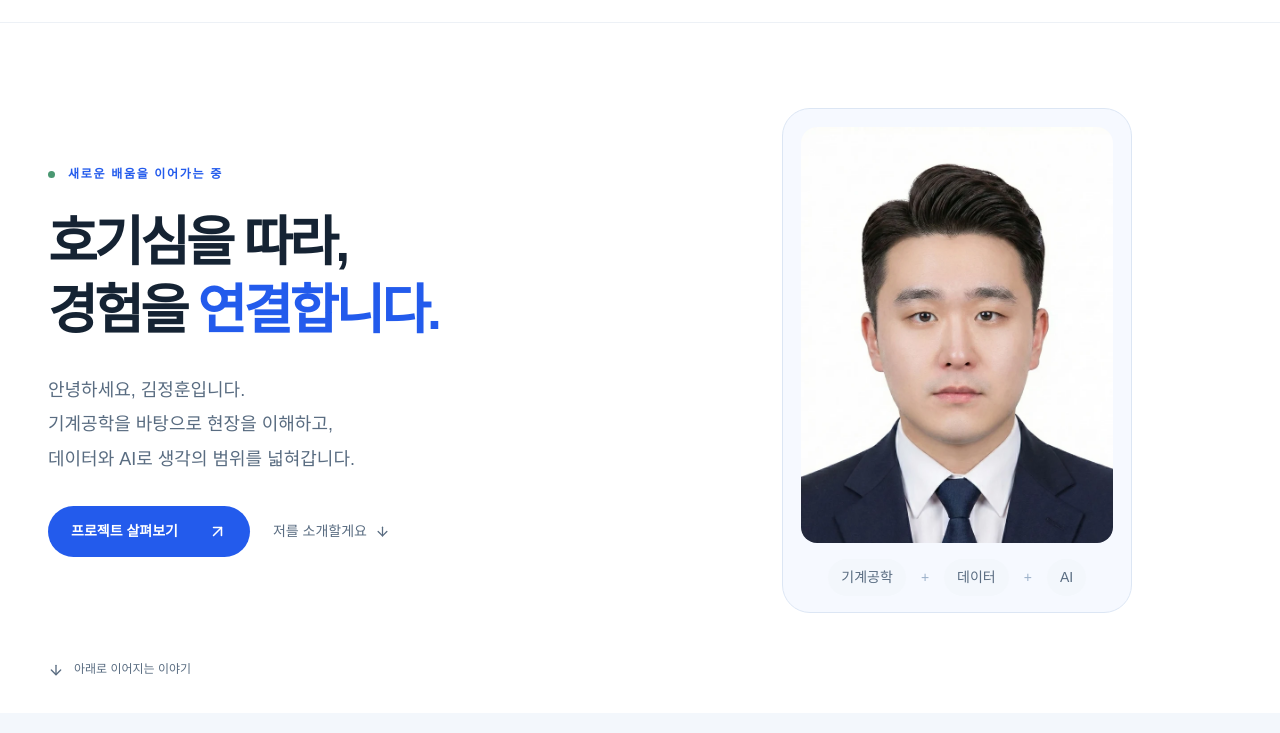
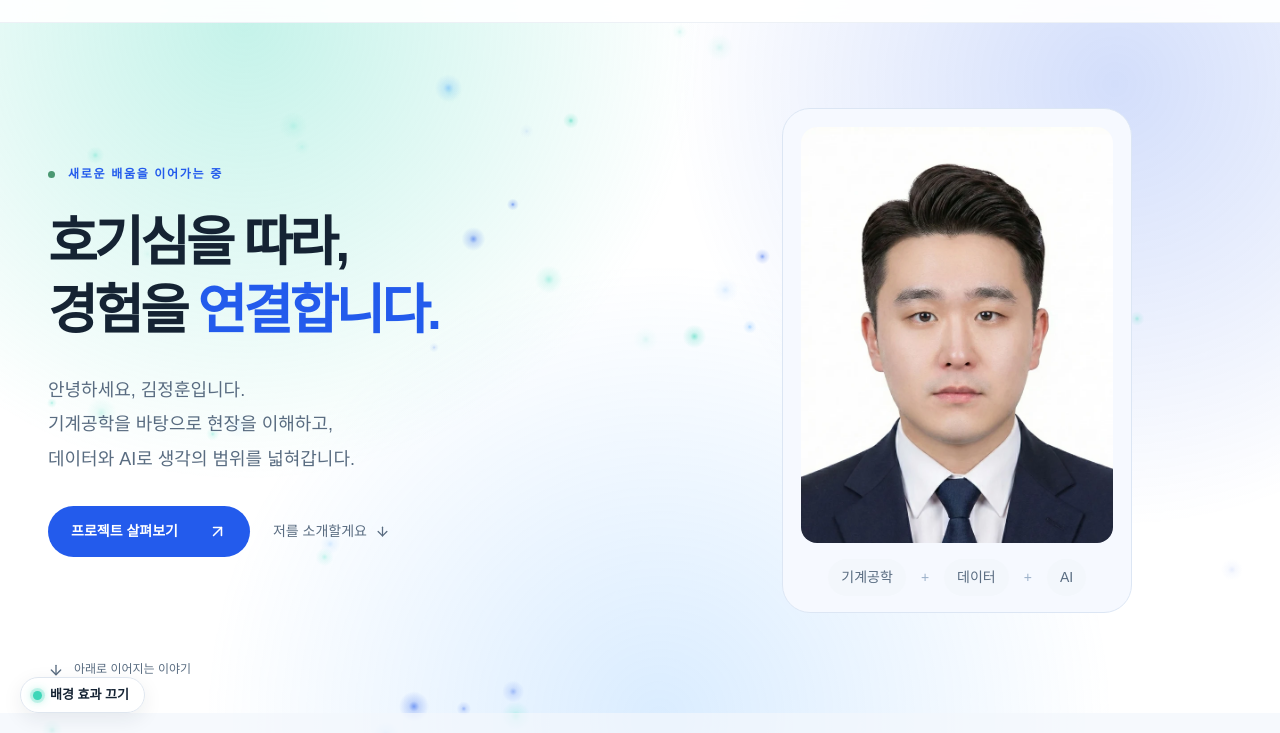
Before and after one commit to kjh5647/portfolio, a plain HTML site: page index.html in a window 1280 px wide. Shown: the part 67-800 px from the top of the page. Drawn offline with Linux system fonts and the light colour scheme.

Commit message:
Add aurora background, floating particles and cursor light with toggle
- assets/fx.css, assets/fx.js: mint/blue aurora, light particles (canvas),
  cursor-following spotlight, and an on/off button that remembers the choice
- Starts off for visitors with reduced-motion enabled; pauses when tab is hidden
- Linked from all 8 pages

Co-Authored-By: Claude Opus 5.5 <noreply@anthropic.com>
Claude-Session: https://claude.ai/code/session_01LDgxFXbok7FA1yX9zYFV9R

```diff
--- /dev/null
+++ b/assets/fx.css
@@ -0,0 +1,115 @@
+/* ── 배경 효과: 민트·블루 오로라 / 떠다니는 빛 입자 / 마우스 조명 ──
+   fx.js가 레이어를 만들고, <html>에 .fx-on 클래스를 붙였을 때만 보입니다. */
+
+:root {
+  --fx-mint: 62, 214, 184;   /* 민트 */
+  --fx-blue: 35, 91, 236;    /* 사이트 기본 파랑(#235bec) */
+  --fx-sky: 86, 170, 255;    /* 하늘색 */
+}
+
+.fx-aurora,
+.fx-particles,
+.fx-spotlight {
+  position: fixed;
+  inset: 0;
+  pointer-events: none;
+  opacity: 0;
+  transition: opacity .8s ease;
+}
+
+/* 본문 뒤에 깔리는 레이어 */
+.fx-aurora,
+.fx-particles { z-index: -1; }
+
+.fx-on .fx-aurora,
+.fx-on .fx-particles { opacity: 1; }
+
+/* 오로라: 큰 원형 그라데이션 3개가 천천히 흘러다님 */
+.fx-aurora { overflow: hidden; }
+.fx-aurora i {
+  position: absolute;
+  width: 70vmax;
+  height: 70vmax;
+  border-radius: 50%;
+  will-change: transform;
+}
+.fx-aurora i:nth-child(1) {
+  top: -30vmax; left: -20vmax;
+  background: radial-gradient(closest-side, rgba(var(--fx-mint), .30), rgba(var(--fx-mint), 0));
+  animation: fx-drift-a 26s ease-in-out infinite alternate;
+}
+.fx-aurora i:nth-child(2) {
+  top: -25vmax; right: -25vmax;
+  background: radial-gradient(closest-side, rgba(var(--fx-blue), .20), rgba(var(--fx-blue), 0));
+  animation: fx-drift-b 32s ease-in-out infinite alternate;
+}
+.fx-aurora i:nth-child(3) {
+  bottom: -35vmax; left: 15vmax;
+  background: radial-gradient(closest-side, rgba(var(--fx-sky), .22), rgba(var(--fx-sky), 0));
+  animation: fx-drift-c 38s ease-in-out infinite alternate;
+}
+html:not(.fx-on) .fx-aurora i { animation-play-state: paused; }
+@keyframes fx-drift-a { to { transform: translate(28vw, 22vh) scale(1.15) rotate(25deg); } }
+@keyframes fx-drift-b { to { transform: translate(-30vw, 30vh) scale(.9) rotate(-20deg); } }
+@keyframes fx-drift-c { to { transform: translate(22vw, -28vh) scale(1.2) rotate(15deg); } }
+
+/* 마우스 조명: 본문 위에 아주 옅게 겹침 (글자 가독성 유지) */
+.fx-spotlight {
+  z-index: 25;
+  mix-blend-mode: multiply;
+  background: radial-gradient(
+    420px circle at var(--fx-x, 50%) var(--fx-y, 40%),
+    rgba(var(--fx-mint), .16),
+    rgba(var(--fx-blue), .07) 45%,
+    rgba(var(--fx-blue), 0) 70%
+  );
+}
+.fx-on.fx-pointer .fx-spotlight { opacity: 1; }
+
+/* 효과가 켜져 있을 때 넓은 띠 배경을 반투명하게 → 오로라가 비침 */
+.fx-on .intro-band       { background: rgba(243, 247, 252, .72); }
+.fx-on .skills-band      { background: rgba(244, 247, 252, .72); }
+.fx-on .credentials-band { background: rgba(248, 250, 253, .72); }
+.fx-on .automation-band  { background: rgba(255, 248, 239, .78); }
+
+/* 효과 켜기/끄기 버튼 */
+.fx-toggle {
+  position: fixed;
+  left: 20px;
+  bottom: 20px;
+  z-index: 40;
+  display: inline-flex;
+  align-items: center;
+  gap: 8px;
+  padding: 9px 15px 9px 12px;
+  border: 1px solid var(--border, #dfe6ef);
+  border-radius: 999px;
+  background: rgba(255, 255, 255, .88);
+  -webkit-backdrop-filter: blur(10px);
+  backdrop-filter: blur(10px);
+  color: var(--ink, #152333);
+  font: 600 13px/1.2 Pretendard, "Noto Sans KR", "Malgun Gothic", sans-serif;
+  box-shadow: 0 6px 20px rgba(21, 35, 51, .08);
+  cursor: pointer;
+  transition: transform .2s ease, box-shadow .2s ease;
+}
+.fx-toggle:hover { transform: translateY(-1px); box-shadow: 0 10px 26px rgba(21, 35, 51, .12); }
+.fx-toggle:focus-visible { outline: 2px solid var(--ring, #235bec); outline-offset: 3px; }
+.fx-toggle .fx-dot {
+  width: 9px; height: 9px; border-radius: 50%;
+  background: #b7c2cf;
+  transition: background .3s ease, box-shadow .3s ease;
+}
+.fx-on .fx-toggle .fx-dot {
+  background: rgb(var(--fx-mint));
+  box-shadow: 0 0 0 3px rgba(var(--fx-mint), .22), 0 0 10px rgba(var(--fx-mint), .8);
+}
+
+@media (max-width: 640px) {
+  .fx-toggle { left: 12px; bottom: 12px; padding: 8px 12px 8px 10px; font-size: 12px; }
+  .fx-aurora i { width: 95vmax; height: 95vmax; }
+}
+
+@media print {
+  .fx-aurora, .fx-particles, .fx-spotlight, .fx-toggle { display: none !important; }
+}
--- /dev/null
+++ b/assets/fx.js
@@ -0,0 +1,127 @@
+/* 배경 효과: 민트·블루 오로라, 떠다니는 빛 입자, 마우스 조명, 켜기/끄기 버튼
+   - 선택은 브라우저에 기억됩니다(가능할 때만).
+   - '동작 줄이기' 설정을 켠 사용자는 기본으로 꺼진 상태로 시작합니다.
+   - 탭이 숨겨지거나 효과를 끄면 애니메이션을 멈춰 배터리를 아낍니다. */
+(() => {
+  const root = document.documentElement;
+  const KEY = 'portfolio-fx';
+  const reduceMotion = matchMedia('(prefers-reduced-motion: reduce)').matches;
+  const finePointer = matchMedia('(hover: hover) and (pointer: fine)').matches;
+
+  const readPref = () => { try { return localStorage.getItem(KEY); } catch (e) { return null; } };
+  const savePref = (v) => { try { localStorage.setItem(KEY, v); } catch (e) { /* 저장 불가 환경 무시 */ } };
+
+  /* ── 레이어 만들기 ── */
+  const aurora = document.createElement('div');
+  aurora.className = 'fx-aurora';
+  aurora.setAttribute('aria-hidden', 'true');
+  aurora.innerHTML = '<i></i><i></i><i></i>';
+
+  const canvas = document.createElement('canvas');
+  canvas.className = 'fx-particles';
+  canvas.setAttribute('aria-hidden', 'true');
+
+  const spotlight = document.createElement('div');
+  spotlight.className = 'fx-spotlight';
+  spotlight.setAttribute('aria-hidden', 'true');
+
+  const button = document.createElement('button');
+  button.type = 'button';
+  button.className = 'fx-toggle';
+  button.innerHTML = '<span class="fx-dot" aria-hidden="true"></span><span class="fx-label"></span>';
+  const label = button.querySelector('.fx-label');
+
+  document.body.prepend(aurora, canvas);
+  document.body.append(spotlight, button);
+
+  /* ── 빛 입자 ── */
+  const ctx = canvas.getContext('2d');
+  const COLORS = ['62,214,184', '35,91,236', '86,170,255', '120,230,210'];
+  let W = 0, H = 0, dpr = 1, particles = [], raf = 0, running = false;
+
+  const makeParticle = (anywhere) => ({
+    x: Math.random() * W,
+    y: anywhere ? Math.random() * H : H + 20,
+    r: 1.2 + Math.random() * 2.6,              // 크기
+    vy: -(0.12 + Math.random() * 0.35),        // 위로 천천히
+    vx: (Math.random() - 0.5) * 0.15,
+    swing: Math.random() * Math.PI * 2,        // 좌우 흔들림 위상
+    swingSpeed: 0.004 + Math.random() * 0.008,
+    twinkle: Math.random() * Math.PI * 2,      // 반짝임 위상
+    color: COLORS[(Math.random() * COLORS.length) | 0],
+  });
+
+  const resize = () => {
+    dpr = Math.min(window.devicePixelRatio || 1, 2);
+    W = window.innerWidth; H = window.innerHeight;
+    canvas.width = W * dpr; canvas.height = H * dpr;
+    canvas.style.width = W + 'px'; canvas.style.height = H + 'px';
+    ctx.setTransform(dpr, 0, 0, dpr, 0, 0);
+    const target = Math.round(Math.min(70, Math.max(22, (W * H) / 24000)));
+    while (particles.length < target) particles.push(makeParticle(true));
+    particles.length = target;
+  };
+
+  const draw = () => {
+    ctx.clearRect(0, 0, W, H);
+    for (const p of particles) {
+      p.swing += p.swingSpeed;
+      p.twinkle += 0.02;
+      p.x += p.vx + Math.sin(p.swing) * 0.25;
+      p.y += p.vy;
+      if (p.y < -20 || p.x < -20 || p.x > W + 20) Object.assign(p, makeParticle(false));
+
+      const a = 0.35 + Math.sin(p.twinkle) * 0.25;   // 0.10 ~ 0.60
+      const glow = p.r * 4;
+      const g = ctx.createRadialGradient(p.x, p.y, 0, p.x, p.y, glow);
+      g.addColorStop(0, `rgba(${p.color},${a})`);
+      g.addColorStop(0.35, `rgba(${p.color},${a * 0.35})`);
+      g.addColorStop(1, `rgba(${p.color},0)`);
+      ctx.fillStyle = g;
+      ctx.beginPath(); ctx.arc(p.x, p.y, glow, 0, Math.PI * 2); ctx.fill();
+    }
+    raf = requestAnimationFrame(draw);
+  };
+
+  const start = () => { if (running) return; running = true; raf = requestAnimationFrame(draw); };
+  const stop = () => { running = false; cancelAnimationFrame(raf); };
+
+  /* ── 마우스 조명 ── */
+  let mx = 0, my = 0, sx = 0, sy = 0, lightRaf = 0;
+  const follow = () => {
+    sx += (mx - sx) * 0.12; sy += (my - sy) * 0.12;   // 부드럽게 따라옴
+    spotlight.style.setProperty('--fx-x', sx + 'px');
+    spotlight.style.setProperty('--fx-y', sy + 'px');
+    lightRaf = Math.abs(mx - sx) + Math.abs(my - sy) > 0.5 ? requestAnimationFrame(follow) : 0;
+  };
+  if (finePointer) {
+    window.addEventListener('pointermove', (e) => {
+      mx = e.clientX; my = e.clientY;
+      if (!root.classList.contains('fx-pointer')) { sx = mx; sy = my; root.classList.add('fx-pointer'); }
+      if (!lightRaf && root.classList.contains('fx-on')) lightRaf = requestAnimationFrame(follow);
+    }, { passive: true });
+    document.addEventListener('pointerleave', () => root.classList.remove('fx-pointer'));
+  }
+
+  /* ── 켜기/끄기 ── */
+  let enabled;
+  const apply = (on) => {
+    enabled = on;
+    root.classList.toggle('fx-on', on);
+    label.textContent = on ? '배경 효과 끄기' : '배경 효과 켜기';
+    button.setAttribute('aria-pressed', String(on));
+    button.setAttribute('aria-label', on ? '배경 효과 끄기' : '배경 효과 켜기');
+    if (on && !document.hidden) start(); else { stop(); ctx.clearRect(0, 0, W, H); }
+  };
+
+  button.addEventListener('click', () => { apply(!enabled); savePref(enabled ? 'on' : 'off'); });
+  document.addEventListener('visibilitychange', () => {
+    if (document.hidden) stop(); else if (enabled) start();
+  });
+  let resizeTimer;
+  window.addEventListener('resize', () => { clearTimeout(resizeTimer); resizeTimer = setTimeout(resize, 150); });
+
+  resize();
+  const pref = readPref();
+  apply(pref ? pref === 'on' : !reduceMotion);
+})();
--- a/index.html
+++ b/index.html
@@ -1,5 +1,5 @@
 <!doctype html>
-<html lang="ko"><head><meta charset="utf-8"><meta name="viewport" content="width=device-width, initial-scale=1"><title>김정훈 | 호기심을 따라, 경험을 연결합니다</title><meta name="description" content="기계공학, 데이터 분석, AI와 소프트웨어. 김정훈의 프로젝트와 배움, 현장 경험을 소개합니다."><link rel="stylesheet" href="./assets/style.css"><script defer src="./assets/site.js"></script></head><body><a class="skip-link" href="#main-content">본문으로 건너뛰기</a>
+<html lang="ko"><head><meta charset="utf-8"><meta name="viewport" content="width=device-width, initial-scale=1"><title>김정훈 | 호기심을 따라, 경험을 연결합니다</title><meta name="description" content="기계공학, 데이터 분석, AI와 소프트웨어. 김정훈의 프로젝트와 배움, 현장 경험을 소개합니다."><link rel="stylesheet" href="./assets/style.css"><link rel="stylesheet" href="./assets/fx.css"><script defer src="./assets/site.js"></script><script defer src="./assets/fx.js"></script></head><body><a class="skip-link" href="#main-content">본문으로 건너뛰기</a>
 <header class="site-header"><a class="brand" href="#top" aria-label="김정훈 포트폴리오 홈"><span class="brand-mark">J.</span>김정훈<span class="brand-sub">포트폴리오</span></a><nav aria-label="주 메뉴"><a href="#about">소개</a><a href="#projects">프로젝트</a><a href="#ai-automation">AI 자동화</a><a href="#evidence">자격·수상</a></nav><a class="header-contact" href="#contact">연락하기 <svg xmlns="http://www.w3.org/2000/svg" width="16" height="16" viewBox="0 0 24 24" fill="none" stroke="currentColor" stroke-width="2" stroke-linecap="round" stroke-linejoin="round" class="lucide lucide-arrow-up-right" aria-hidden="true"><path d="M7 7h10v10"></path><path d="M7 17 17 7"></path></svg></a></header>
 <div id="reading-progress" aria-hidden="true" style="transform: scaleX(0.197134);"></div>
 <div id="top"></div>
--- a/projects/ai-workflow/index.html
+++ b/projects/ai-workflow/index.html
@@ -1,5 +1,5 @@
 <!doctype html>
-<html lang="ko"><head><meta charset="utf-8"><meta name="viewport" content="width=device-width, initial-scale=1"><title>반복은 자동화하고, 배움은 연결하고 | 김정훈</title><meta name="description" content="채용·뉴스·논문을 모아 정리하고, Obsidian을 제2의 두뇌로 쓰는 개인 지식 시스템을 구축했습니다."><link rel="stylesheet" href="../../assets/style.css"><script defer src="../../assets/site.js"></script></head><body><a class="skip-link" href="#main-content">본문으로 건너뛰기</a>
+<html lang="ko"><head><meta charset="utf-8"><meta name="viewport" content="width=device-width, initial-scale=1"><title>반복은 자동화하고, 배움은 연결하고 | 김정훈</title><meta name="description" content="채용·뉴스·논문을 모아 정리하고, Obsidian을 제2의 두뇌로 쓰는 개인 지식 시스템을 구축했습니다."><link rel="stylesheet" href="../../assets/style.css"><link rel="stylesheet" href="../../assets/fx.css"><script defer src="../../assets/site.js"></script><script defer src="../../assets/fx.js"></script></head><body><a class="skip-link" href="#main-content">본문으로 건너뛰기</a>
 <header class="site-header"><a class="brand" href="../../#top" aria-label="김정훈 포트폴리오 홈"><span class="brand-mark">J.</span>김정훈<span class="brand-sub">포트폴리오</span></a><nav aria-label="주 메뉴"><a href="../../#about">소개</a><a href="../../#projects">프로젝트</a><a href="../../#ai-automation">AI 자동화</a><a href="../../#evidence">자격·수상</a></nav><a class="header-contact" href="../../#contact">연락하기 <svg xmlns="http://www.w3.org/2000/svg" width="16" height="16" viewBox="0 0 24 24" fill="none" stroke="currentColor" stroke-width="2" stroke-linecap="round" stroke-linejoin="round" class="lucide lucide-arrow-up-right" aria-hidden="true"><path d="M7 7h10v10"></path><path d="M7 17 17 7"></path></svg></a></header>
 <div id="reading-progress" aria-hidden="true" style="transform: scaleX(0);"></div>
 <div id="top"></div>
```
Also changed, not shown: projects/auto-stop/index.html (+1 -1 lines), projects/battery-thermal/index.html (+1 -1 lines), projects/energy-harvesting/index.html (+1 -1 lines), projects/localhub/index.html (+1 -1 lines), projects/rolling-data/index.html (+1 -1 lines), projects/unist-studio/index.html (+1 -1 lines).
